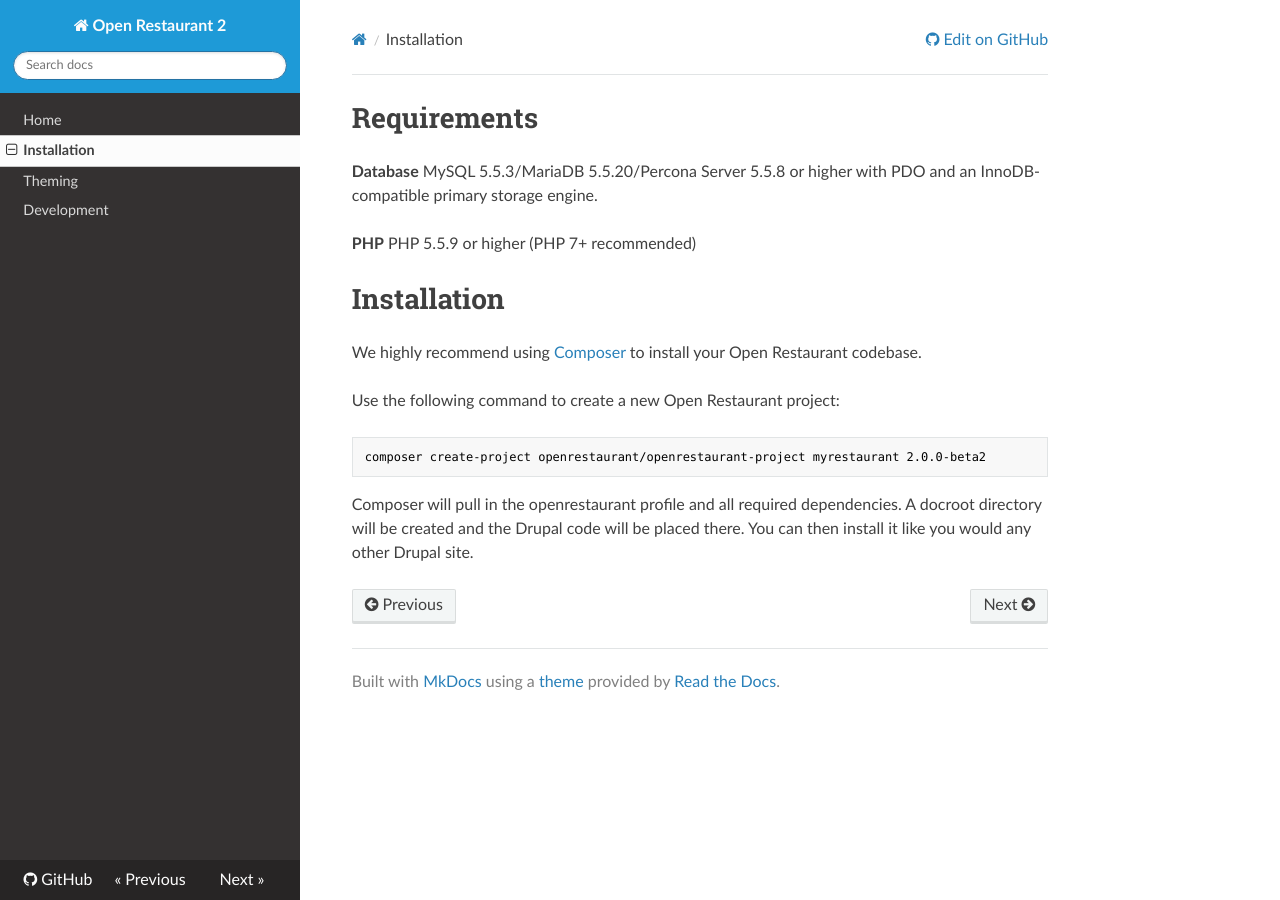
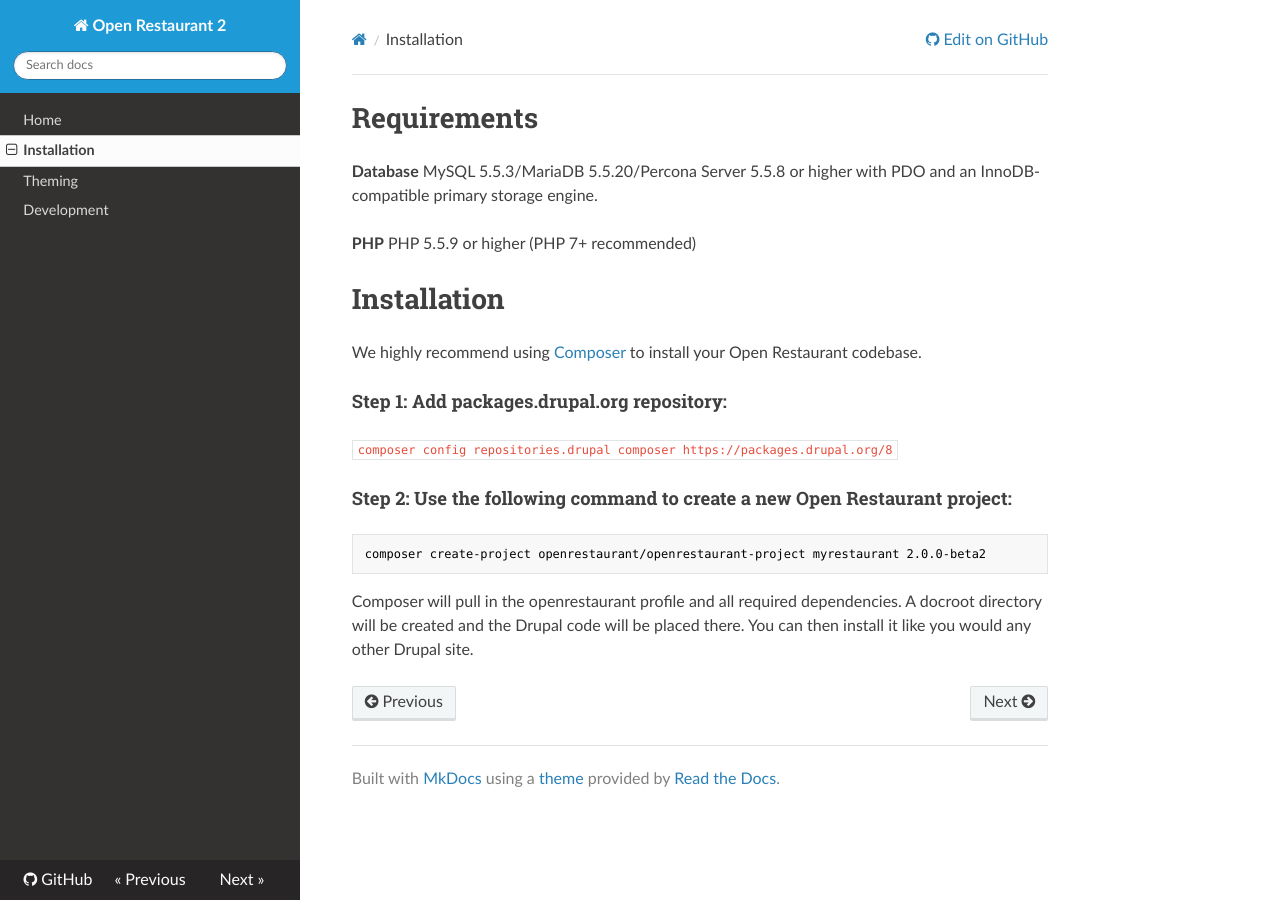
Before and after one commit to openrestaurant/docs, an MkDocs documentation site: the page built from docs/installation.md, in a window 1280 px wide. Built offline with MkDocs 1.6.1, drawn with Linux system fonts in a browser that asks for light colours; nearby versions of some CDN libraries; old or Windows-style settings are respelled for this version of MkDocs.

Commit message:
Update installation.md

````diff
--- a/docs/installation.md
+++ b/docs/installation.md
@@ -10,7 +10,11 @@ PHP 5.5.9 or higher (PHP 7+ recommended)
 
 We highly recommend using [Composer](http://getcomposer.org) to install your Open Restaurant codebase.
 
-Use the following command to create a new Open Restaurant project:
+#### Step 1: Add packages.drupal.org repository:
+
+`composer config repositories.drupal composer https://packages.drupal.org/8`
+
+#### Step 2: Use the following command to create a new Open Restaurant project:
 
 ```
 composer create-project openrestaurant/openrestaurant-project myrestaurant 2.0.0-beta2
````
